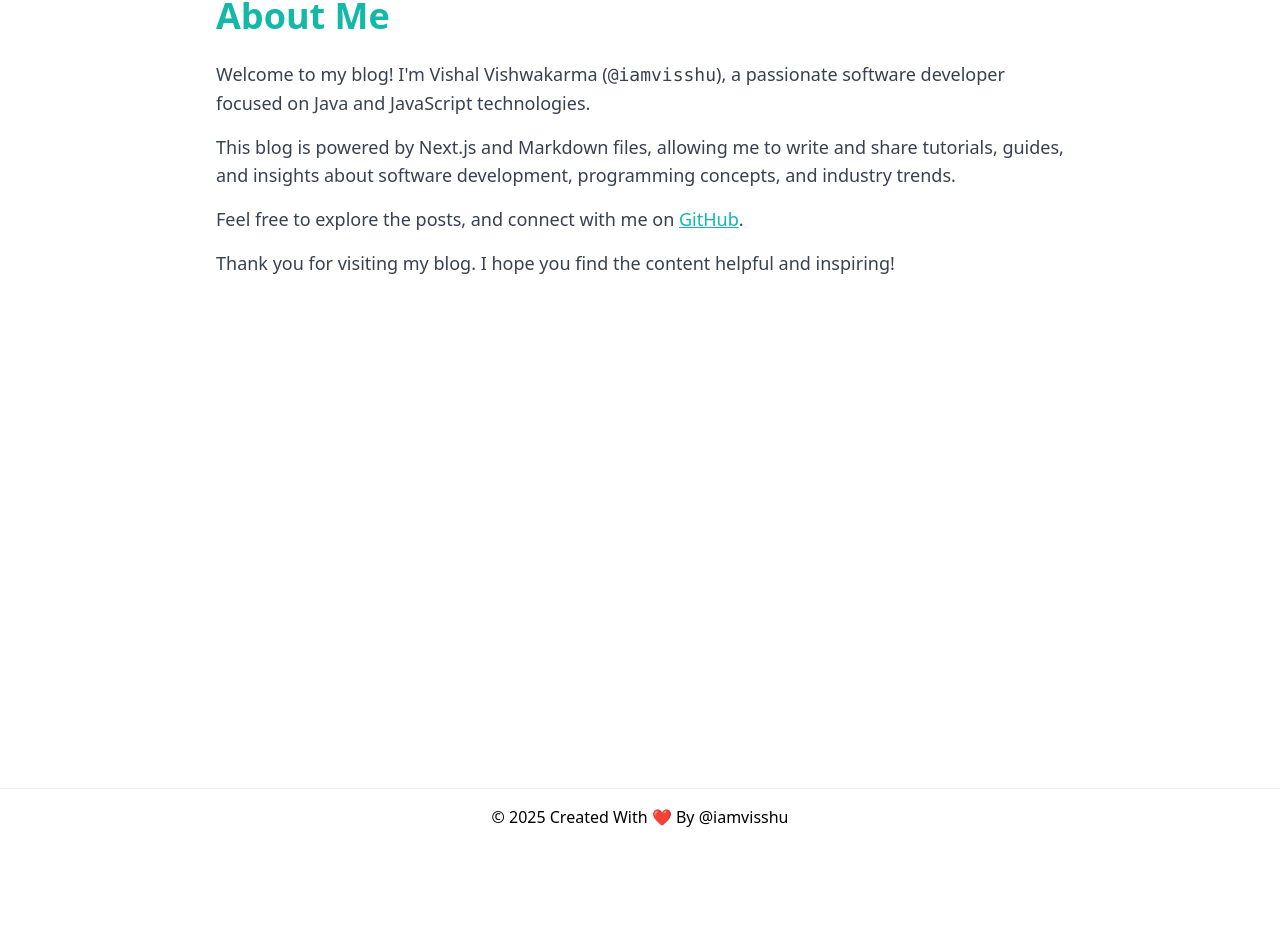
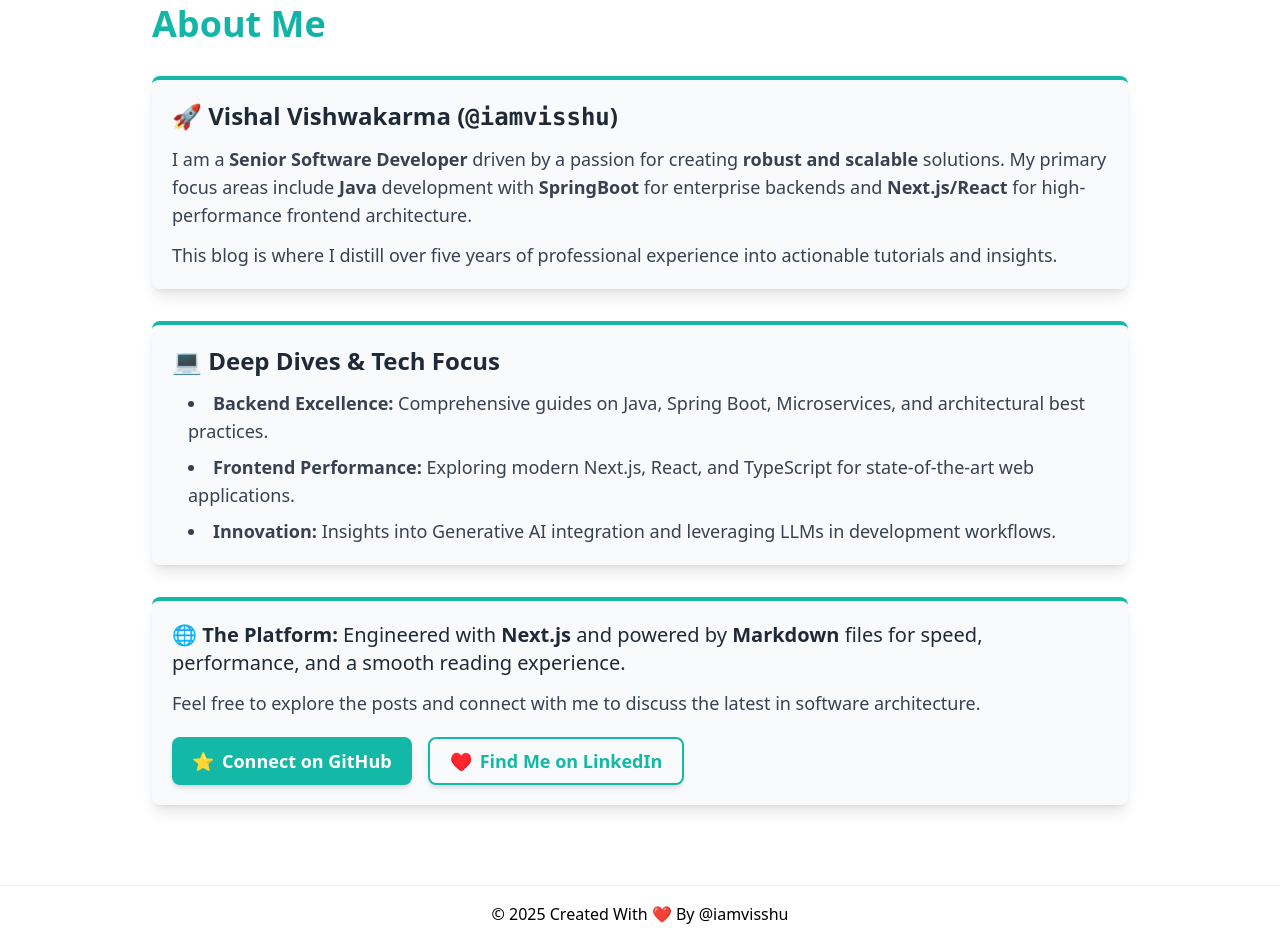
Before and after one commit to iamvisshu/Github-Blog, a Next.js app: page /about in a window 1280 px wide. Shown: the part 351-1293 px from the top of the page. Before the commit the page ends 1196 px from the top, so only its background shows below. Built offline with nearby package versions, Linux system fonts and the light colour scheme.

Commit message:
Updated About section
Updated About section

```diff
--- a/pages/about.js
+++ b/pages/about.js
@@ -3,22 +3,66 @@ import Layout from "../components/Layout";
 
 export default function About() {
   return (
+    <div className="max-w-5xl mx-auto px-6 py-12">
 
-      <div className="max-w-4xl mx-auto px-6 py-10">
-        <h1 className="text-4xl font-bold mb-6 text-teal-500">About Me</h1>
-        <p className="mb-4 text-lg text-gray-700 dark:text-gray-300">
-          Welcome to my blog! I'm Vishal Vishwakarma (<code>@iamvisshu</code>), a passionate software developer focused on Java and JavaScript technologies.
+      {/* Title: About Me */}
+      <h1 className="text-4xl font-extrabold mb-8 text-transparent bg-clip-text bg-gradient-to-r from-teal-500 to-cyan-600">
+        About Me
+      </h1>
+
+      {/* Section 1: Personal and Core Expertise */}
+      <div className="mb-8 p-5 bg-gray-50 dark:bg-gray-800 rounded-lg shadow-lg border-t-4 border-teal-500">
+        <h2 className="text-2xl font-semibold mb-3 text-gray-800 dark:text-white">
+          <span role="img" aria-label="Rocket">🚀</span> Vishal Vishwakarma (<code>@iamvisshu</code>)
+        </h2>
+
+        <p className="mb-3 text-lg text-gray-700 dark:text-gray-300">
+          I am a <strong>Senior Software Developer</strong> driven by a passion for creating <strong>robust and scalable</strong> solutions. My primary focus areas include <strong>Java</strong> development with <strong>SpringBoot</strong> for enterprise backends and <strong>Next.js/React</strong> for high-performance frontend architecture.
         </p>
-        <p className="mb-4 text-lg text-gray-700 dark:text-gray-300">
-          This blog is powered by Next.js and Markdown files, allowing me to write and share tutorials, guides, and insights about software development, programming concepts, and industry trends.
-        </p>
-        <p className="mb-4 text-lg text-gray-700 dark:text-gray-300">
-          Feel free to explore the posts, and connect with me on <a href="https://github.com/iamvisshu" className="text-teal-500 underline" target="_blank" rel="noopener noreferrer">GitHub</a>.
-        </p>
-        <p className="mb-4 text-lg text-gray-700 dark:text-gray-300">
-          Thank you for visiting my blog. I hope you find the content helpful and inspiring!
+        <p className="text-lg text-gray-700 dark:text-gray-300">
+          This blog is where I distill over five years of professional experience into actionable tutorials and insights.
         </p>
       </div>
 
+      {/* Section 2: Blog's Technical Focus */}
+      <div className="mb-8 p-5 bg-gray-50 dark:bg-gray-800 rounded-lg shadow-lg border-t-4 border-teal-500">
+        <h2 className="text-2xl font-semibold mb-3 text-gray-800 dark:text-white">
+          <span role="img" aria-label="Code">💻</span> Deep Dives & Tech Focus
+        </h2>
+        <ul className="list-disc list-inside space-y-2 text-lg text-gray-700 dark:text-gray-300 ml-4">
+          <li><strong>Backend Excellence:</strong> Comprehensive guides on Java, Spring Boot, Microservices, and architectural best practices.</li>
+          <li><strong>Frontend Performance:</strong> Exploring modern Next.js, React, and TypeScript for state-of-the-art web applications.</li>
+          <li><strong>Innovation:</strong> Insights into Generative AI integration and leveraging LLMs in development workflows.</li>
+        </ul>
+      </div>
+
+      {/* Section 3: Call to Action and Tech Stack */}
+      <div className="p-5 bg-gray-50 dark:bg-gray-800 rounded-lg shadow-lg border-t-4 border-teal-500">
+        <p className="mb-3 text-xl font-medium text-gray-800 dark:text-white">
+          🌐 <strong>The Platform:</strong> Engineered with <strong>Next.js</strong> and powered by <strong>Markdown</strong> files for speed, performance, and a smooth reading experience.
+        </p>
+        <p className="mb-5 text-lg text-gray-700 dark:text-gray-400">
+          Feel free to explore the posts and connect with me to discuss the latest in software architecture.
+        </p>
+        <div className="flex space-x-4">
+          <a
+            href="https://github.com/iamvisshu"
+            className="text-lg font-bold text-white bg-teal-500 hover:bg-teal-600 px-5 py-2 rounded-lg transition duration-300 shadow-md transform hover:scale-105 flex items-center"
+            target="_blank"
+            rel="noopener noreferrer"
+          >
+            <span role="img" aria-label="GitHub" className="mr-2">⭐</span> Connect on GitHub
+          </a>
+          <a
+            href="https://www.linkedin.com/in/iamvisshu"
+            className="text-lg font-bold text-teal-500 border-2 border-teal-500 hover:bg-teal-50 dark:hover:bg-gray-700 px-5 py-2 rounded-lg transition duration-300 shadow-md transform hover:scale-105 flex items-center"
+            target="_blank"
+            rel="noopener noreferrer"
+          >
+            <span role="img" aria-label="LinkedIn" className="mr-2">♥️</span> Find Me on LinkedIn
+          </a>
+        </div>
+      </div>
+    </div>
   );
 }
```
